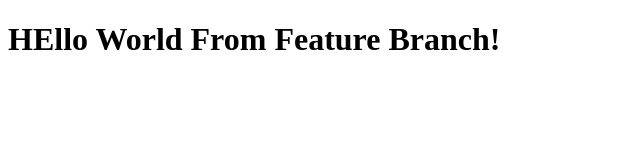
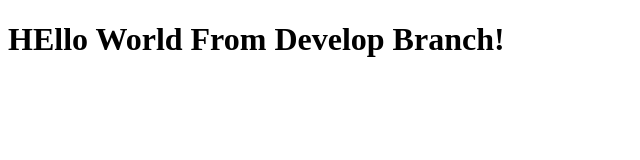
Before and after one commit to Knowledge-Streams-KS/react-e-commerce-CodeNinjaWeb, a React (Vite) app: page / in a window 1280 px wide. Shown: the top 160 px of the page, without its empty margins (0-640 px from the left). Built offline with nearby package versions, Linux system fonts and the light colour scheme.

Commit message:
New Changes Made.

```diff
--- a/src/App.jsx
+++ b/src/App.jsx
@@ -2,7 +2,7 @@ function App() {
 
   return(
     <div>
-      <h1>HEllo World From Feature Branch!</h1>
+      <h1>HEllo World From Develop Branch!</h1>
     </div>
   )
 }
```
